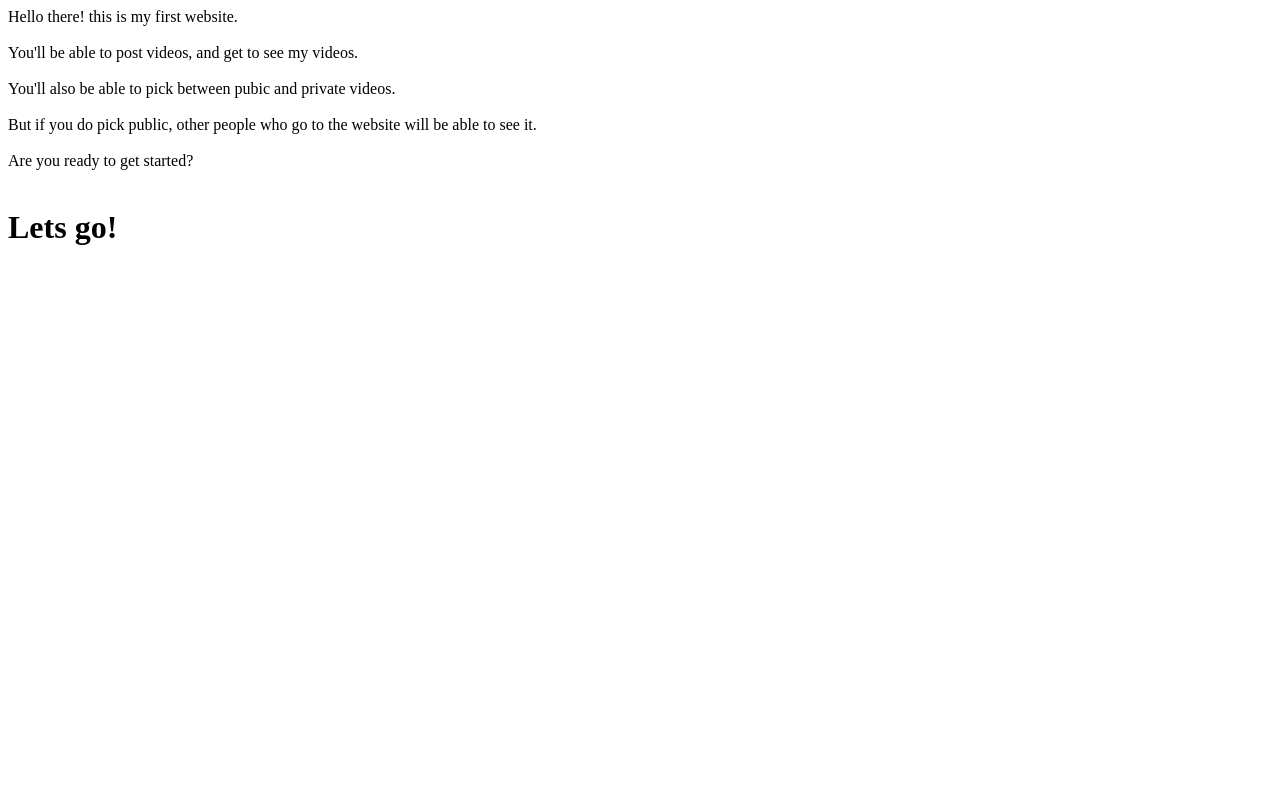
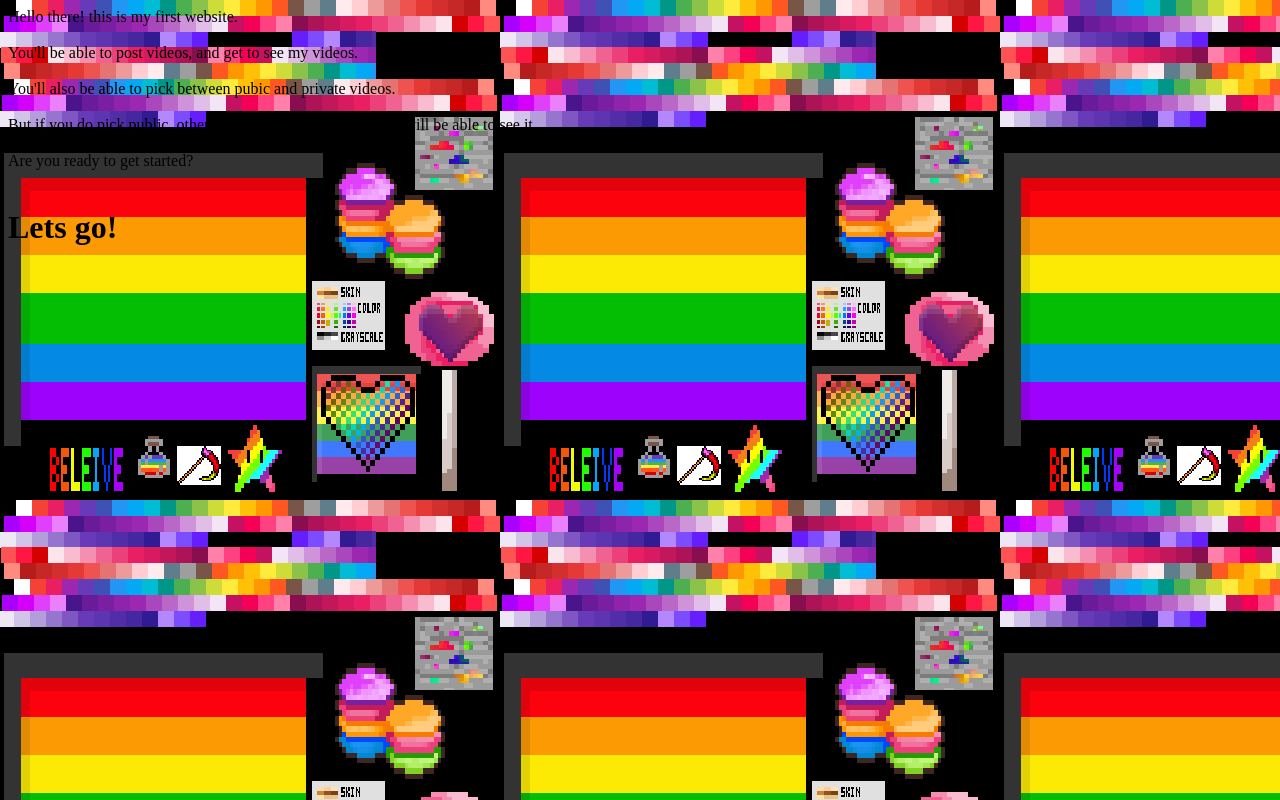
Before and after one commit to aquacrshr/ljhlive, a plain HTML site: page index.html in a window 1280 px wide. Drawn offline with Linux system fonts and the light colour scheme.

Commit message:
Update index.html

```diff
--- a/index.html
+++ b/index.html
@@ -1,6 +1,10 @@
 <!DOCTYPE html>
 <html lang="en"><head><meta http-equiv="Content-Type" content="text/html; charset=UTF-8">
-
+<style>
+  body {
+    background-image: url('2021-08-23.png');
+  }
+  </style>
 
 <title>LJH Live - Videos - Check out my life - Minecraft Java Creative Mode</title>
 <body>Hello there! this is my first website.
```
